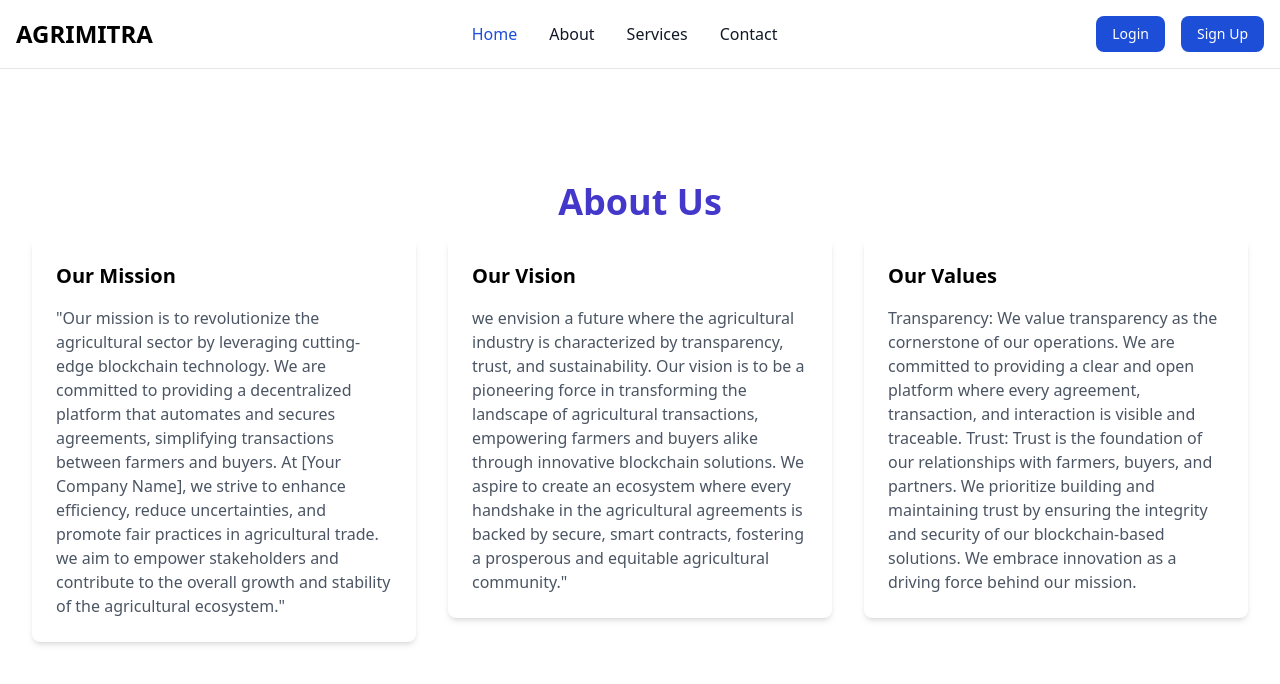
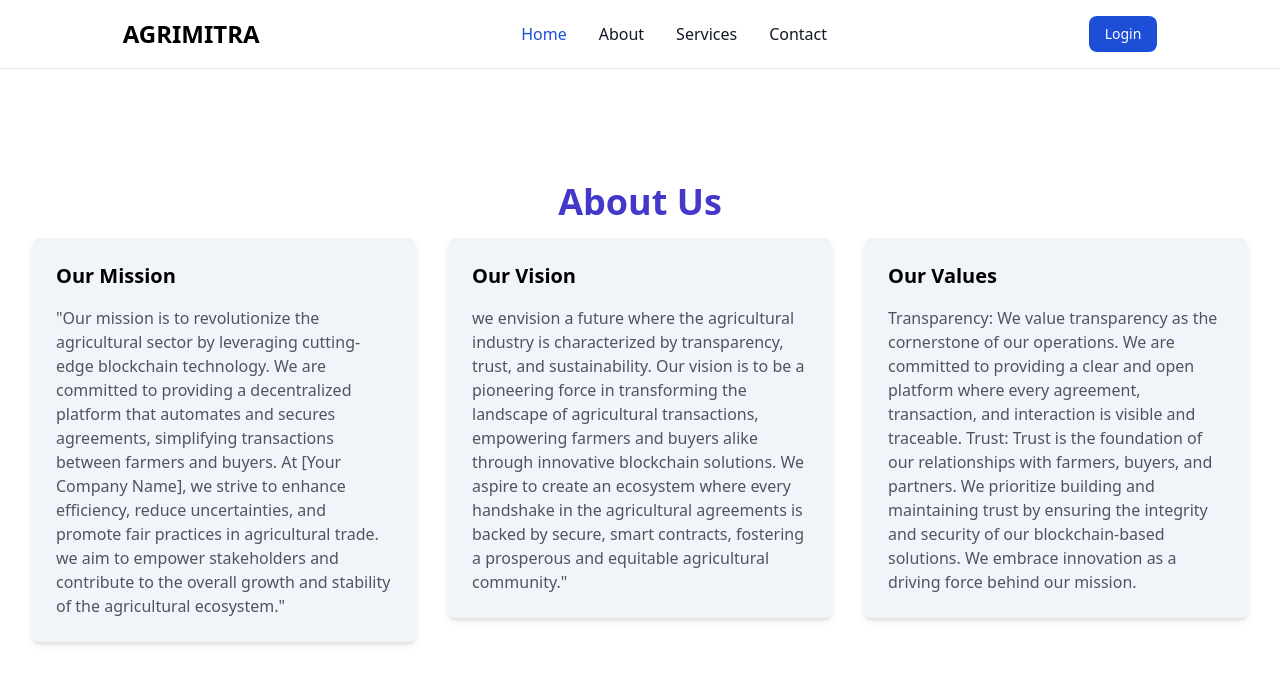
Before and after one commit to prithvi009/agricultural-agreements, a React (Create React App) app in the folder client/: page /about in a window 1280 px wide. Shown: the top 684 px of the page. Built offline with nearby package versions, Linux system fonts and the light colour scheme.

Commit message:
feat: navbar route fixed

```diff
--- a/client/src/components/Navbar.jsx
+++ b/client/src/components/Navbar.jsx
@@ -2,23 +2,18 @@ import React from 'react';
 import { Link, useLocation } from 'react-router-dom';
 
 const Navbar = () => {
-  const location = useLocation();
-
-  const showSignUpButton = location.pathname !== '/signup';
-  const showLoginButton = location.pathname !== '/login';
 
 
   return(
 
 
     <nav class="bg-white dark:bg-gray-900 fixed w-full z-20 top-0 start-0 border-b border-gray-200 dark:border-gray-600">
-      <div class="max-w-screen-xl flex flex-wrap items-center justify-between mx-auto p-4">
+      <div class=" flex flex-wrap w-5/6 items-center justify-between mx-auto p-4">
         <Link to="/" class="flex items-center space-x-3 rtl:space-x-reverse">
             <span class="self-center text-2xl font-semibold whitespace-nowrap dark:text-white">AGRIMITRA</span>
         </Link>
         <div class="flex md:order-2 space-x-3 md:space-x-0 rtl:space-x-reverse gap-4">
-        {showLoginButton &&
-            ( <Link to="/login">
+          <Link to="/login">
               <button
                   type="button"
                   class="text-white bg-blue-700 hover:bg-blue-800 focus:ring-4 focus:outline-none focus:ring-blue-300 font-medium rounded-lg text-sm px-4 py-2 text-center dark:bg-blue-600 dark:hover:bg-blue-700 dark:focus:ring-blue-800"
@@ -26,18 +21,6 @@ const Navbar = () => {
                   Login
               </button>
             </Link>
-            )}
-
-          {showSignUpButton &&
-          (   <Link to="/signup">
-                <button
-                    type="button"
-                    class="text-white bg-blue-700 hover:bg-blue-800 focus:ring-4 focus:outline-none focus:ring-blue-300 font-medium rounded-lg text-sm px-4 py-2 text-center dark:bg-blue-600 dark:hover:bg-blue-700 dark:focus:ring-blue-800"
-                >
-                    Sign Up
-                </button>
-              </Link>
-          )}
 
         </div>
         <div className="items-center justify-between hidden w-full md:flex md:w-auto md:order-1" id="navbar-sticky">
--- a/client/src/pages/About.jsx
+++ b/client/src/pages/About.jsx
@@ -10,7 +10,7 @@ const AboutUs = () => {
       </div>
       <div className="flex flex-wrap -mx-4">
         <div className="w-full md:w-1/2 lg:w-1/3 px-4 mb-8">
-          <div className="bg-white p-6 rounded-lg shadow-md">
+          <div className=" bg-slate-100 p-6 rounded-lg shadow-md">
             <h2 className="text-xl font-semibold mb-4">Our Mission</h2>
             <p className="text-gray-600">
             "Our mission is to revolutionize the agricultural sector by leveraging cutting-edge blockchain technology. We are committed to providing a decentralized platform that automates and secures agreements, simplifying transactions between farmers and buyers. At [Your Company Name], we strive to enhance efficiency, reduce uncertainties, and promote fair practices in agricultural trade. we aim to empower stakeholders and contribute to the overall growth and stability of the agricultural ecosystem."
@@ -18,7 +18,7 @@ const AboutUs = () => {
           </div>
         </div>
         <div className="w-full md:w-1/2 lg:w-1/3 px-4 mb-8">
-          <div className="bg-white p-6 rounded-lg shadow-md">
+          <div className="bg-slate-100 p-6 rounded-lg shadow-md">
             <h2 className="text-xl font-semibold mb-4">Our Vision</h2>
             <p className="text-gray-600">
             we envision a future where the agricultural industry is characterized by transparency, trust, and sustainability. Our vision is to be a pioneering force in transforming the landscape of agricultural transactions, empowering farmers and buyers alike through innovative blockchain solutions. We aspire to create an ecosystem where every handshake in the agricultural agreements is backed by secure, smart contracts, fostering a prosperous and equitable agricultural community."
@@ -26,7 +26,7 @@ const AboutUs = () => {
           </div>
         </div>
         <div className="w-full md:w-1/2 lg:w-1/3 px-4 mb-8">
-          <div className="bg-white p-6 rounded-lg shadow-md">
+          <div className="bg-slate-100 p-6 rounded-lg shadow-md">
             <h2 className="text-xl font-semibold mb-4">Our Values</h2>
             <p className="text-gray-600">
               Transparency:
--- a/client/src/pages/Login.jsx
+++ b/client/src/pages/Login.jsx
@@ -1,7 +1,7 @@
 import React, { useState } from 'react';
 import { useNavigate } from 'react-router-dom'; // Import useHistory for navigation
 import { ToastContainer, toast } from 'react-toastify';
-import Web3 from 'web3'
+import { Link } from 'react-router-dom';
 import 'react-toastify/dist/ReactToastify.css';
 
 const LoginPage = ({setUser}) => {
@@ -80,6 +80,7 @@ const LoginPage = ({setUser}) => {
             Login
           </button>
         </form>
+        <p className='mt-4'>Dont have an Account? <Link className="text-blue-500" to='/signup'>signup</Link></p>
         <ToastContainer />
       </div>
     </div>
--- a/client/src/pages/Signup.jsx
+++ b/client/src/pages/Signup.jsx
@@ -113,7 +113,7 @@ const Signup = () => {
           <button
             type="button"
             onClick={handleSignup}
-            className="bg-green-500 text-white px-4 py-2 rounded-md hover:bg-green-900 transition duration-300 w-full"
+            className="bg-blue-700 text-white px-4 py-2 rounded-md hover:bg-green-900 transition duration-300 w-full"
           >
             Sign Up
           </button>
```
Lines whose indentation alone changed are shown as unchanged.
